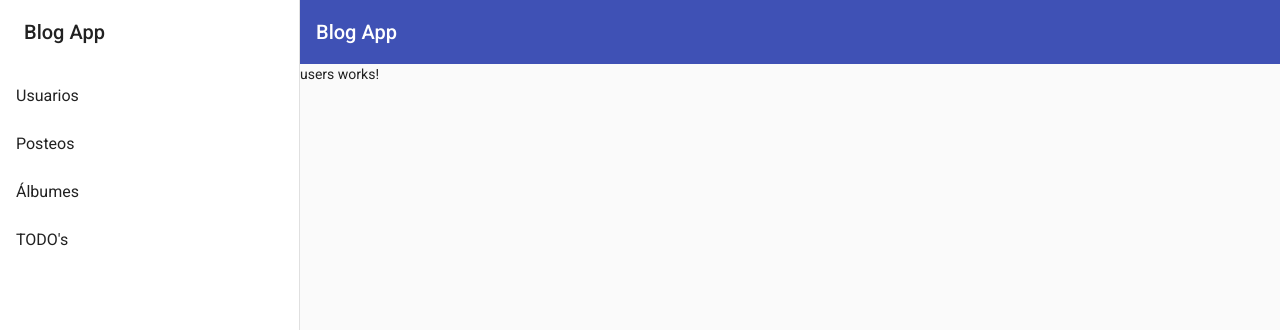
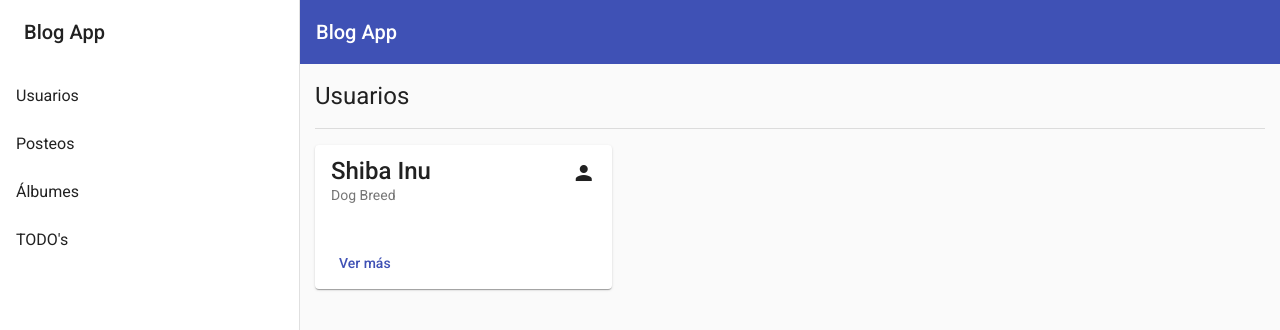
Before and after one commit to CristhianS16/Challenge-Blog-Angular, an Angular app: page /usuarios in a window 1280 px wide. Shown: the top 330 px of the page. Built offline with nearby package versions, Linux system fonts and the light colour scheme.

Commit message:
Simple structure for card user with animations added.

```diff
--- a/src/app/components/header/header.component.css
+++ b/src/app/components/header/header.component.css
@@ -15,3 +15,11 @@
   top: 0;
   z-index: 1;
 } */
+.card {
+  width: 500px;
+  margin: 50px auto auto auto;
+}
+
+.expandable-content {
+  overflow: hidden;
+}
--- a/src/app/components/users/users.component.css
+++ b/src/app/components/users/users.component.css
@@ -0,0 +1,12 @@
+.card {
+  width: 500px;
+  margin: 50px auto auto auto;
+}
+
+.expandable-content {
+  overflow: hidden;
+}
+.example-header-image {
+  background-image: url("https://material.angular.io/assets/img/examples/shiba1.jpg");
+  background-size: cover;
+}
--- a/src/app/components/users/users.component.html
+++ b/src/app/components/users/users.component.html
@@ -1 +1,28 @@
-<p>users works!</p>
+<div class="container py-3">
+  <div>
+    <h1 class="text-left">Usuarios</h1>
+    <mat-divider></mat-divider>
+  </div>
+  <div class="row">
+    <div class="col-4 mt-3">
+      <mat-card class="example-card">
+        <mat-card-title-group>
+          <mat-icon mat-card-avatar>person</mat-icon>
+          <mat-card-title>Shiba Inu</mat-card-title>
+          <mat-card-subtitle>Dog Breed</mat-card-subtitle>
+        </mat-card-title-group>
+        <mat-card-content>
+          <p [@bodyExpansion]="state" class="expandable-content">
+            The Shiba Inu is the smallest of the six original and distinct spitz
+            breeds of dog from Japan. A small, agile dog that copes very well
+            with mountainous terrain, the Shiba Inu was originally bred for
+            hunting.
+          </p>
+        </mat-card-content>
+        <mat-card-actions>
+          <button mat-button (click)="toggle()" color="primary">Ver más</button>
+        </mat-card-actions>
+      </mat-card>
+    </div>
+  </div>
+</div>
--- a/src/app/components/users/users.component.ts
+++ b/src/app/components/users/users.component.ts
@@ -1,15 +1,35 @@
 import { Component, OnInit } from '@angular/core';
+import {
+  trigger,
+  state,
+  style,
+  transition,
+  animate,
+} from '@angular/animations';
 
 @Component({
   selector: 'app-users',
   templateUrl: './users.component.html',
-  styleUrls: ['./users.component.css']
+  styleUrls: ['./users.component.css'],
+  animations: [
+    trigger('bodyExpansion', [
+      state('collapsed, void', style({ height: '0px', visibility: 'hidden' })),
+      state('expanded', style({ height: '*', visibility: 'visible' })),
+      transition(
+        'expanded <=> collapsed, void => collapsed',
+        animate('225ms cubic-bezier(0.4, 0.0, 0.2, 1)')
+      ),
+    ]),
+  ],
 })
 export class UsersComponent implements OnInit {
+  state = 'collapsed';
 
-  constructor() { }
+  constructor() {}
 
-  ngOnInit(): void {
+  ngOnInit(): void {}
+
+  toggle(): void {
+    this.state = this.state === 'collapsed' ? 'expanded' : 'collapsed';
   }
-
 }
--- a/src/app/material.module.ts
+++ b/src/app/material.module.ts
@@ -1,10 +1,13 @@
 import { NgModule } from '@angular/core';
+// NAVIGATION
 import { MatToolbarModule } from '@angular/material/toolbar';
 import { MatIconModule } from '@angular/material/icon';
 import { MatButtonModule } from '@angular/material/button';
 import { MatSidenavModule } from '@angular/material/sidenav';
 import { MatListModule } from '@angular/material/list';
 import { LayoutModule } from '@angular/cdk/layout';
+// CARD
+import { MatCardModule } from '@angular/material/card';
 
 @NgModule({
   imports: [
@@ -14,6 +17,7 @@ import { LayoutModule } from '@angular/cdk/layout';
     MatSidenavModule,
     MatListModule,
     LayoutModule,
+    MatCardModule,
   ],
   exports: [
     MatToolbarModule,
@@ -22,7 +26,7 @@ import { LayoutModule } from '@angular/cdk/layout';
     MatSidenavModule,
     MatListModule,
     LayoutModule,
-
+    MatCardModule,
   ],
 })
 export class MaterialModule {}
```
